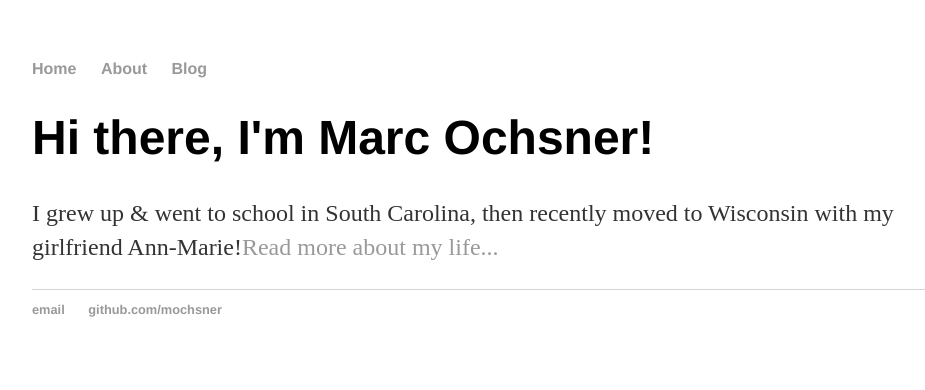
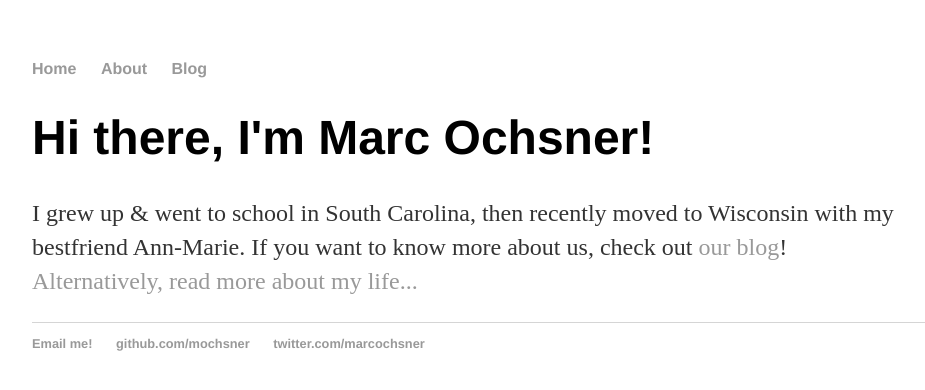
Before and after one commit to mochsner/blog, a Jekyll site: the page index.html, which Jekyll copies as it is, in a window 1280 px wide. Shown: the top 390 px of the page, without its empty margins (160-1085 px from the left). Built offline with Jekyll 4.4.1, drawn with Linux system fonts in a browser that asks for light colours.

Commit message:
Update index.html
Add link to current timeline; add link to our blog

```diff
--- a/index.html
+++ b/index.html
@@ -16,13 +16,15 @@
 		<div class="container">
     		<div class="blurb">
         		<h1>Hi there, I'm Marc Ochsner!</h1>
-				<p>I grew up & went to school in South Carolina, then recently moved to Wisconsin with my girlfriend Ann-Marie!<a href="/about">Read more about my life...</a></p>
+				<p>I grew up & went to school in South Carolina, then recently moved to Wisconsin with my bestfriend Ann-Marie. If you want to know more about us, check out <a href="https://tuurtell.com/">our blog</a>!
+				<br><a href="/about">Alternatively, read more about my life...</a></p>
     		</div><!-- /.blurb -->
 		</div><!-- /.container -->
 		<footer>
     		<ul>
-        		<li><a href="mailto:marcaochsner@gmail.com">email</a></li>
+        		<li><a href="mailto:marcaochsner@gmail.com">Email me!</a></li>
         		<li><a href="https://github.com/mochsner">github.com/mochsner</a></li>
+			<li><a href="https://twitter.com/marcochsner">twitter.com/marcochsner</a></li>
 			</ul>
 		</footer>
 	</body>
```
Also changed, not shown: other parts of index.html (+1 -1 lines).
